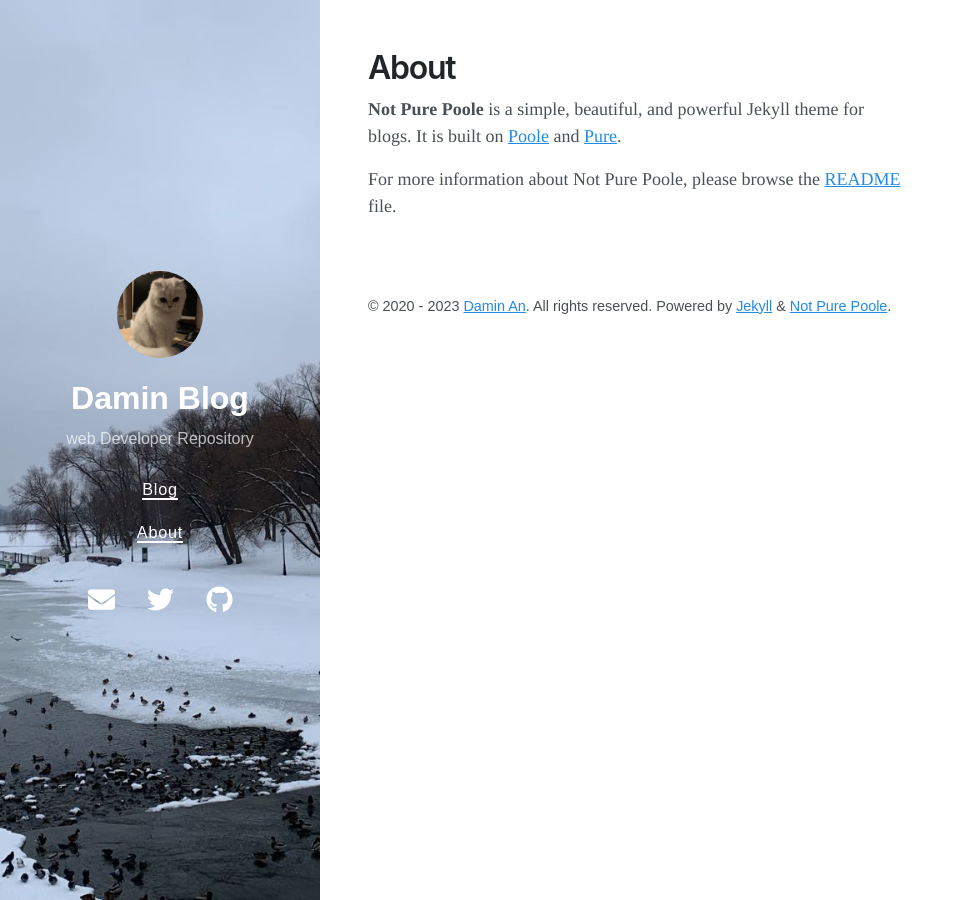
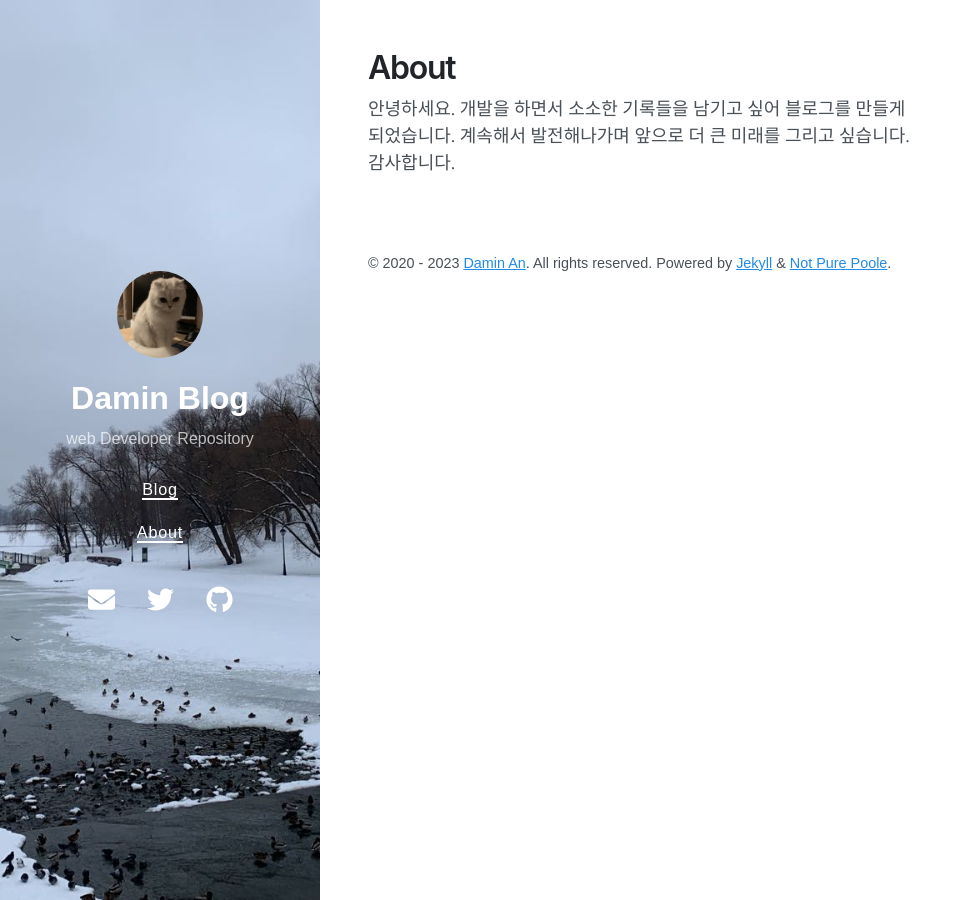
Before and after one commit to gsw04071/gsw04071.github.io, a Jekyll site: the page built from about.md, in a window 1280 px wide. Shown: the whole page, without its empty margins (0-972 px from the left). Built offline with Jekyll 4.4.1, drawn with Linux system fonts in a browser that asks for light colours; nearby versions of some CDN libraries.

Commit message:
Blog Themes

```diff
--- a/about.md
+++ b/about.md
@@ -3,6 +3,7 @@ layout: page
 title: About
 ---
 
-**Not Pure Poole** is a simple, beautiful, and powerful Jekyll theme for blogs. It is built on [Poole](https://github.com/poole/poole) and [Pure](https://purecss.io/).
-
-For more information about Not Pure Poole, please browse the [README](https://github.com/vszhub/not-pure-poole) file.
+안녕하세요.
+개발을 하면서 소소한 기록들을 남기고 싶어 블로그를 만들게 되었습니다.
+계속해서 발전해나가며 앞으로 더 큰 미래를 그리고 싶습니다.
+감사합니다.
```
